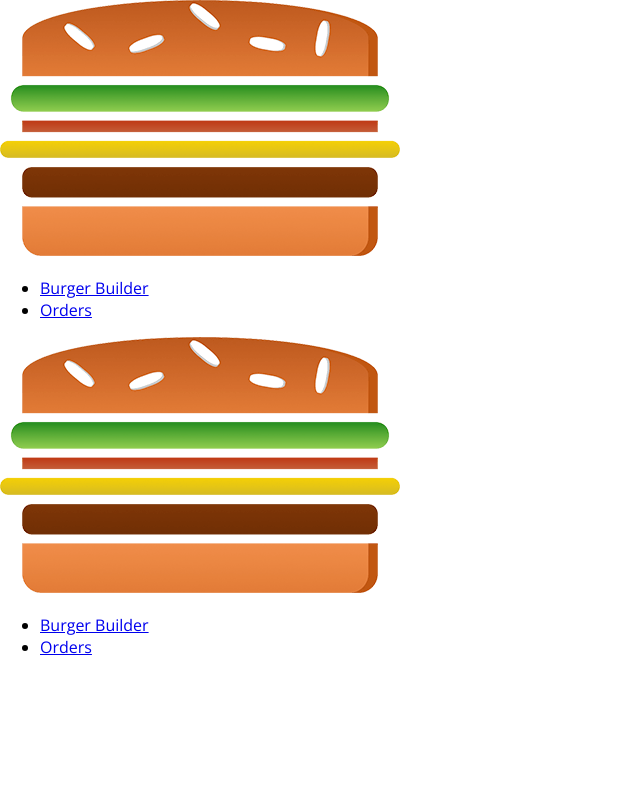
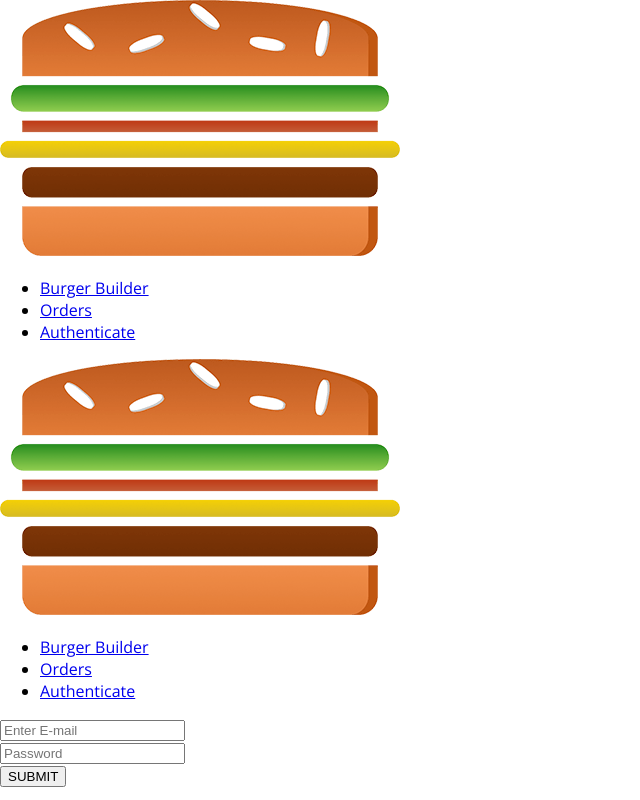
Before and after one commit to FoxPro111/burger-builder, a React app: page /auth in a window 1280 px wide. Shown: the whole page, without its empty margins (0-640 px from the left). Built offline with nearby package versions, Linux system fonts and the light colour scheme.

Commit message:
add auth container

```diff
--- a/src/App.js
+++ b/src/App.js
@@ -5,6 +5,7 @@ import Layout from './hoc/Layout/Layout';
 import BurgerBuilder from './containers/BurgerBuilder/BurgerBuilder';
 import Checkout from './containers/Checkout/Checkout';
 import Orders from './containers/Orders/Orders';
+import Auth from './containers/Auth/Auth';
 
 class App extends Component {
   render() {
@@ -13,6 +14,7 @@ class App extends Component {
         <Switch>
           <Route path="/checkout" component={Checkout} />
           <Route path="/orders" component={Orders} />
+          <Route path="/auth" component={Auth} />
           <Route path="/" exact component={BurgerBuilder} />
         </Switch>
       </Layout>
--- a/src/components/Navigation/NavigationItems/NavigationItems.js
+++ b/src/components/Navigation/NavigationItems/NavigationItems.js
@@ -6,6 +6,7 @@ const navigationItems = () => (
     <ul className={classes.NavigationItems}>
         <NavigationItem link="/" exact>Burger Builder</NavigationItem>
         <NavigationItem link="/orders">Orders</NavigationItem>
+        <NavigationItem link="/auth">Authenticate</NavigationItem>
     </ul>
 );
 
--- /dev/null
+++ b/src/containers/Auth/Auth.css
@@ -0,0 +1,9 @@
+.Auth {
+    margin: 20px auto;
+    width: 80%;
+    max-width: 500px;
+    text-align: center;
+    box-shadow: 0 2px 3px #ccc;
+    border: 1px solid #eee;
+    padding: 20px;
+}
--- /dev/null
+++ b/src/containers/Auth/Auth.js
@@ -0,0 +1,121 @@
+import React, { Component } from 'react';
+import classes from './Auth.css';
+
+import Input from '../../components/UI/Input/Input';
+import Button from '../../components/UI/Button/Button';
+
+class Auth extends Component {
+    state = {
+        controls: {
+            email: {
+                elementType: 'input',
+                elementConfig: {
+                    type: 'email',
+                    placeholder: 'Enter E-mail'
+                },
+                value: '',
+                validation: {
+                    required: true,
+                    isEmail: true
+                },
+                valid: false,
+                touched: false
+            },
+            password: {
+                elementType: 'input',
+                elementConfig: {
+                    type: 'password',
+                    placeholder: 'Password'
+                },
+                value: '',
+                validation: {
+                    required: true,
+                    minLength: 6
+                },
+                valid: false,
+                touched: false
+            },
+        }
+    }
+
+
+    checkValidation(value, rules = {}) {
+        let isValid = true;
+
+        if (rules.required) {
+            isValid = isValid && value.trim() !== '';
+        }
+
+        if (rules.minLength) {
+            isValid = isValid && value.length >= rules.minLength;
+        }
+
+        if (rules.maxLength) {
+            isValid = isValid && value.length <= rules.maxLength;
+        }
+
+        if (rules.isEmail) {
+            const pattern = /[a-z0-9!#$%&'*+/=?^_`{|}~-]+(?:\.[a-z0-9!#$%&'*+/=?^_`{|}~-]+)*@(?:[a-z0-9](?:[a-z0-9-]*[a-z0-9])?\.)+[a-z0-9](?:[a-z0-9-]*[a-z0-9])?/;
+            isValid = pattern.test(value) && isValid
+        }
+
+        if (rules.isNumeric) {
+            const pattern = /^\d+$/;
+            isValid = pattern.test(value) && isValid
+        }
+
+        return isValid;
+    }
+
+    inputChangeHandler(event, inputID) {
+        const updatedOrderForm = {
+            ...this.state.controls,
+        }
+
+        const updatedFormElement = updatedOrderForm[inputID];
+
+        updatedFormElement.value = event.target.value;
+        updatedFormElement.touched = true;
+        updatedFormElement.valid = this.checkValidation(updatedFormElement.value, updatedFormElement.validation);
+
+        updatedOrderForm[inputID] = updatedFormElement;
+
+        this.setState({
+            orderForm: updatedOrderForm,
+        });
+    }
+
+    render() {
+        const inputElements = [];
+
+        for (let el in this.state.controls) {
+            inputElements.push(
+                <Input
+                    changed={(event) => this.inputChangeHandler(event, el)}
+                    key={el}
+                    elementType={this.state.controls[el].elementType}
+                    elementConfig={this.state.controls[el].elementConfig}
+                    value={this.state.controls[el].value}
+                    invalid={!this.state.controls[el].valid}
+                    shoudValidate={this.state.controls[el].validation}
+                    touched={this.state.controls[el].touched}
+                    label={this.state.controls[el].label} />
+            );
+        }
+
+        let form = (
+            <form>
+                {inputElements}
+                <Button btnType="Success">SUBMIT</Button>
+            </form>
+        );
+
+        return (
+            <div className={classes.Auth}>
+                {form}
+            </div>
+        );
+    }
+};
+
+export default Auth;
--- a/src/containers/Checkout/ContactData/ContactData.js
+++ b/src/containers/Checkout/ContactData/ContactData.js
@@ -34,7 +34,8 @@ class ContactData extends Component {
                 },
                 value: '',
                 validation: {
-                    required: true
+                    required: true,
+                    isEmail: true
                 },
                 valid: false,
                 touched: false
@@ -107,6 +108,16 @@ class ContactData extends Component {
 
         if (rules.maxLength) {
             isValid = isValid && value.length <= rules.maxLength;
+        }
+
+        if (rules.isEmail) {
+            const pattern = /[a-z0-9!#$%&'*+/=?^_`{|}~-]+(?:\.[a-z0-9!#$%&'*+/=?^_`{|}~-]+)*@(?:[a-z0-9](?:[a-z0-9-]*[a-z0-9])?\.)+[a-z0-9](?:[a-z0-9-]*[a-z0-9])?/;
+            isValid = pattern.test(value) && isValid
+        }
+
+        if (rules.isNumeric) {
+            const pattern = /^\d+$/;
+            isValid = pattern.test(value) && isValid
         }
 
         return isValid;
```
